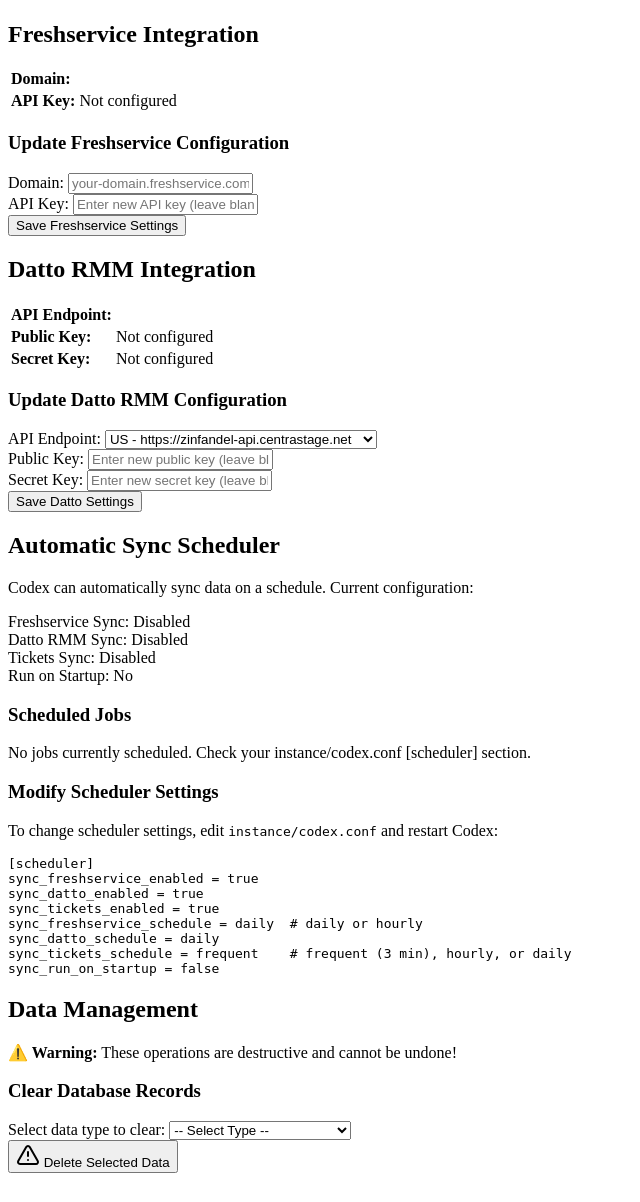
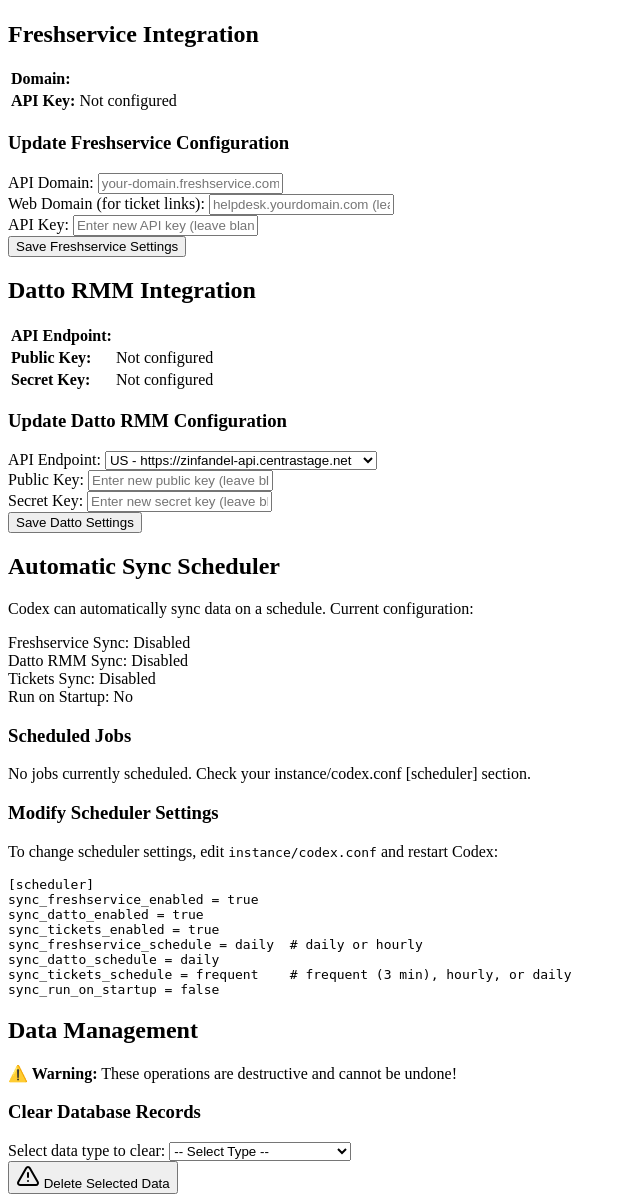
Before and after one commit to skelhammer/hivematrix-codex, a Flask app: template app/templates/admin/settings.html in a window 1280 px wide. Shown: the part 931-2133 px from the top of the page, without its empty margins (0-640 px from the left). Before the commit the page ends 2104 px from the top, so only its background shows below. Run offline with Flask 3, Linux system fonts and the light colour scheme; the template is opened without the code that fills it, so the values that code supplies are empty; parts of the project's set-up code (start-up, migrations or seed data) failed here and were passed over.

Commit message:
Add Freshservice web domain configuration field
- Add web_domain field to Freshservice settings for ticket link URLs
- Separate API domain from web domain for ticket links
- Update admin.py to handle web_domain in form submission
- Allows helpdesk.integotec.com for links while using API domain for calls

🤖 Generated with [Claude Code](https://claude.com/claude-code)

Co-Authored-By: Claude <noreply@anthropic.com>

```diff
--- a/app/templates/admin/settings.html
+++ b/app/templates/admin/settings.html
@@ -260,10 +260,17 @@
             <h3>Update Freshservice Configuration</h3>
             <form method="POST" action="{{ url_for('admin.update_freshservice') }}" class="form">
                 <div class="form__group">
-                    <label for="fs_domain" class="form__label">Domain:</label>
+                    <label for="fs_domain" class="form__label">API Domain:</label>
                     <input type="text" id="fs_domain" name="fs_domain"
                            value="{{ fs_config.domain }}"
                            placeholder="your-domain.freshservice.com"
+                           class="form__input">
+                </div>
+                <div class="form__group">
+                    <label for="fs_web_domain" class="form__label">Web Domain (for ticket links):</label>
+                    <input type="text" id="fs_web_domain" name="fs_web_domain"
+                           value="{{ fs_config.web_domain }}"
+                           placeholder="helpdesk.yourdomain.com (leave blank to use API domain)"
                            class="form__input">
                 </div>
                 <div class="form__group">
--- a/routes/admin.py
+++ b/routes/admin.py
@@ -28,6 +28,7 @@ def settings():
     # Get configuration values
     fs_config = {
         'domain': config.get('freshservice', 'domain', fallback='Not configured'),
+        'web_domain': config.get('freshservice', 'web_domain', fallback=''),
         'api_key_set': bool(config.get('freshservice', 'api_key', fallback='') and
                            config.get('freshservice', 'api_key') not in ['', 'YOUR_FRESHSERVICE_API_KEY'])
     }
@@ -92,10 +93,13 @@ def update_freshservice():
     config.read(config_path)
 
     domain = request.form.get('fs_domain')
+    web_domain = request.form.get('fs_web_domain')
     api_key = request.form.get('fs_api_key')
 
     if domain:
         config.set('freshservice', 'domain', domain)
+    if web_domain is not None:
+        config.set('freshservice', 'web_domain', web_domain)
     if api_key:
         config.set('freshservice', 'api_key', api_key)
 
```
